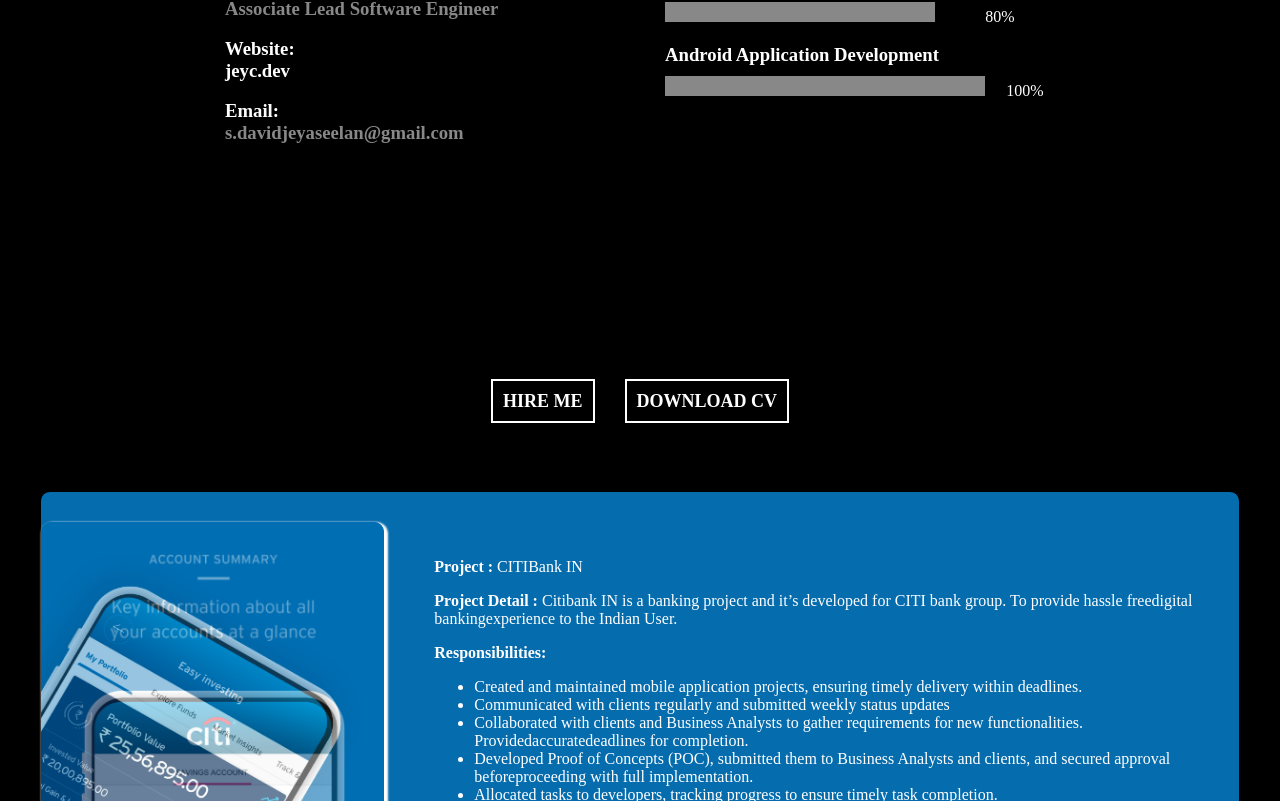
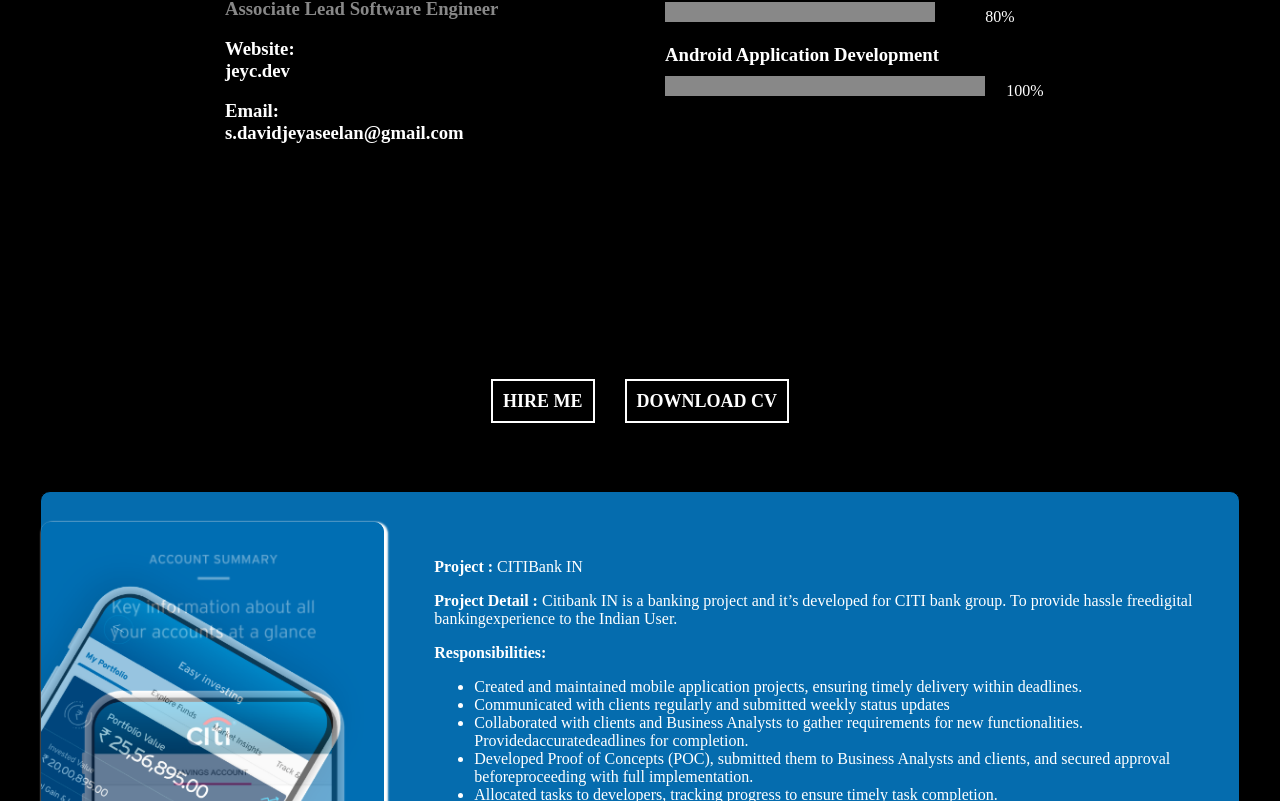
Before and after one commit to karthi4178/profile, a plain HTML site: page index.html in a window 1280 px wide. Shown: the part 1899-2700 px from the top of the page. Drawn offline with Linux system fonts and the light colour scheme.

Commit message:
Update index.html

```diff
--- a/index.html
+++ b/index.html
@@ -46,7 +46,7 @@
             <h3 class="q">Website:</h3>
             <h3 class="ans"><a href="https://www.jeyc.dev">jeyc.dev</a></h3><br>
             <h3 class="q">Email:</h3>
-            <h3 class="ans">s.davidjeyaseelan@gmail.com</h3>
+            <h3 class="ans"><a href="mailto:s.davidjeyaseelan@gmail.com">s.davidjeyaseelan@gmail.com</a></h3>
 
         </div>
         <div id="sub-2">
@@ -231,12 +231,15 @@
             <div id="contact-mail">
             <script src="https://kit.fontawesome.com/52013d18f9.js" crossorigin="anonymous"></script>
             <i class="fa-solid fa-envelope"></i>
-            <br> <span>s.davidjeyaseelan@gmail</span>
+            <br>
+                <br>
+                <span><a href="mailto:s.davidjeyaseelan@gmail.com">s.davidjeyaseelan@gmail.com</a></span>
 
         </div>
         <div id="contact-num">
         <script src="https://kit.fontawesome.com/52013d18f9.js" crossorigin="anonymous"></script>
             <i class="fa-solid fa-phone"></i>
+            <br>
             <br>
             <span>7418799278</span>
         </div>
```
